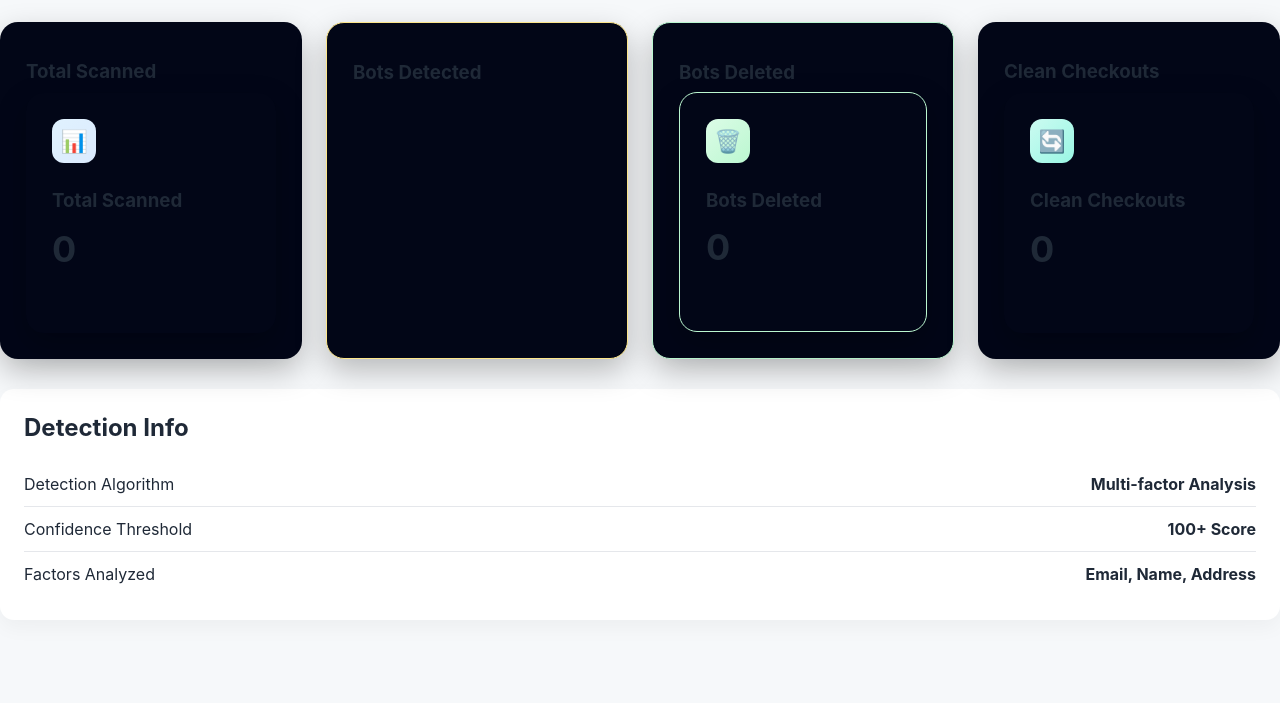
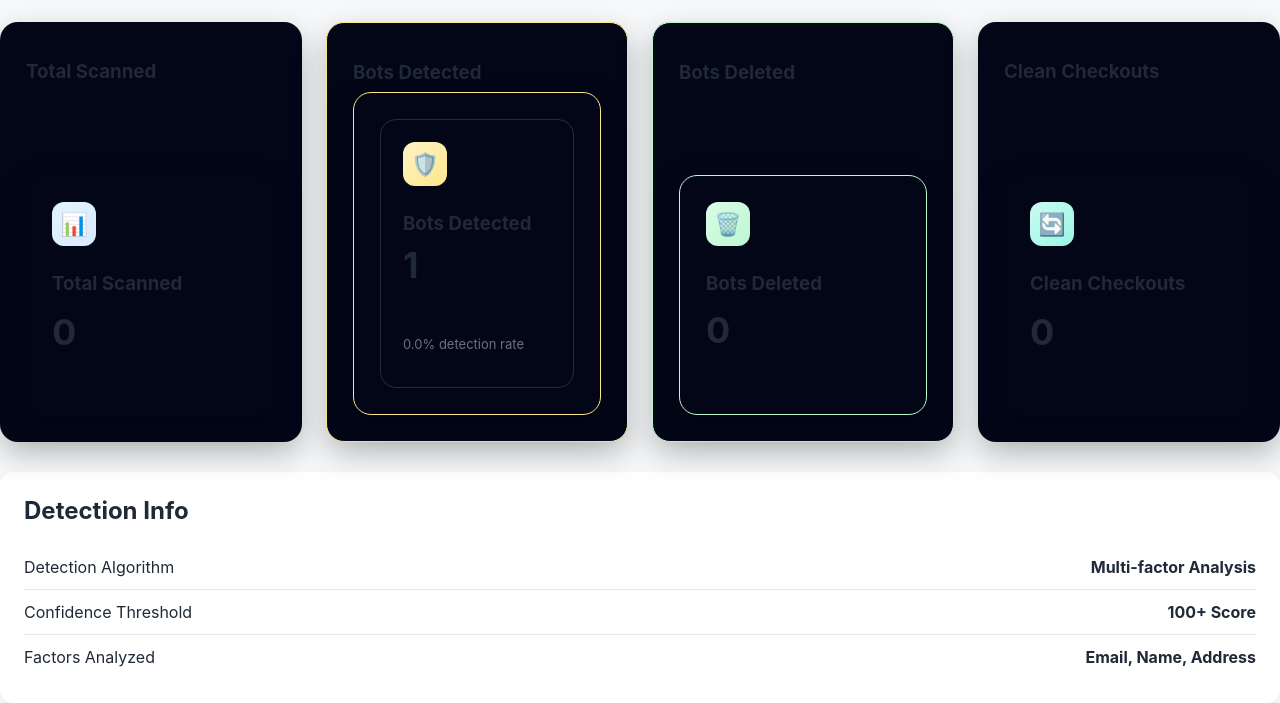
Before and after one commit to ogunwande/bot-checkout-cleaner, a website: page public/index.html in a window 1280 px wide. Shown: the part 129-832 px from the top of the page. Before the commit the page ends 800 px from the top, so only its background shows below. Drawn offline with Linux system fonts and the light colour scheme; no server answers.

Commit message:
Update index.html

```diff
--- a/public/index.html
+++ b/public/index.html
@@ -41,7 +41,12 @@
 
       <div class="card highlight">
         <h3>Bots Detected</h3>
-
+      <div class="card highlight">
+  <div class="card-inner">
+    <div class="icon amber">🛡️</div>
+    <h3>Bots Detected</h3>
+    <p class="value" id="botsDetected">1</p>
+    <p class="small">0.0% detection rate</p>
   </div>
 </div>
 
```
